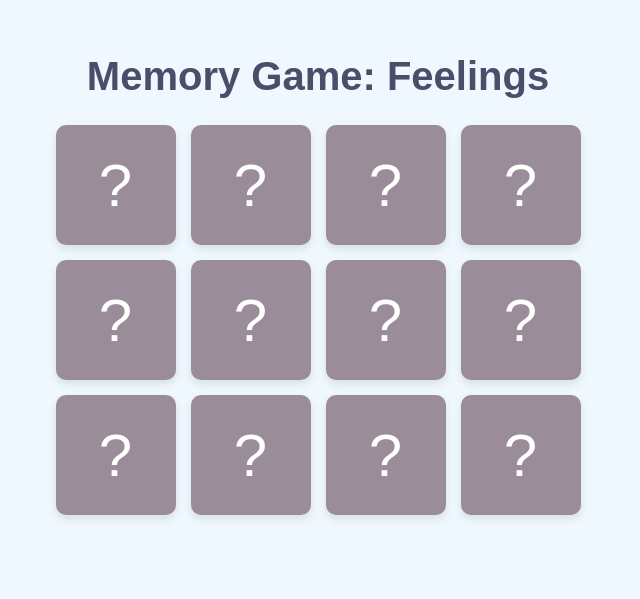
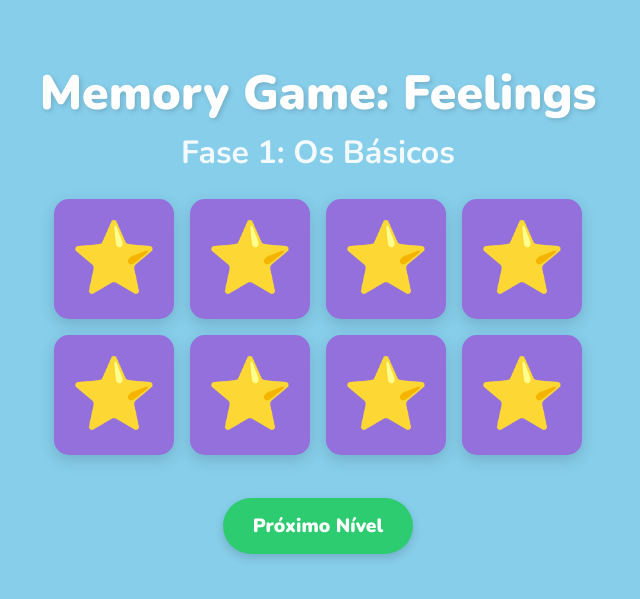
Before and after one commit to professorobama/jogo-da-memoria-sentimentos, a plain HTML site: page index.html in a window 1280 px wide. Shown: the part 129-728 px from the top of the page, without its empty margins (322-962 px from the left). Drawn offline with nearby package versions, Linux system fonts and the light colour scheme.

Commit message:
Versão final do Jogo da Memória com todas as fases

```diff
--- a/css/style.css
+++ b/css/style.css
@@ -1,118 +1,199 @@
-/* Estilos gerais para a página */
+/* --- JOGO DA MEMÓRIA DOS SENTIMENTOS - ESTILO DIVERTIDO --- */
+
+/* 1. Importando uma fonte divertida do Google Fonts */
+@import url('https://fonts.googleapis.com/css2?family=Nunito:wght@700;900&display=swap');
+
+/* 2. Variáveis de Cor (para facilitar a customização) */
+:root {
+    --cor-fundo: #87CEEB; /* Azul céu */
+    --cor-texto-principal: #2c3e50; /* Azul escuro */
+    --cor-frente-carta: #FFD700; /* Amarelo ouro */
+    --cor-verso-carta: #9370DB;  /* Roxo médio */
+    --cor-sombra: rgba(0, 0, 0, 0.15);
+    --cor-botao-proximo: #2ecc71; /* Verde esmeralda */
+    --cor-botao-reiniciar: #e74c3c; /* Vermelho alaranjado */
+}
+
+/* 3. Estilos Gerais */
 body {
-    font-family: Arial, sans-serif; /* Fonte amigável */
-    display: flex; /* Centraliza o conteúdo */
-    flex-direction: column; /* Coloca os itens um embaixo do outro */
-    justify-content: center; /* Alinha verticalmente */
-    align-items: center; /* Alinha horizontalmente */
-    height: 100vh; /* Ocupa a altura toda da tela */
-    background-color: #f0f8ff; /* Um fundo azul claro, como o céu */
+    /* Usando a nova fonte arredondada e divertida */
+    font-family: 'Nunito', sans-serif;
+    font-weight: 700;
+
+    display: flex;
+    flex-direction: column;
+    justify-content: center;
+    align-items: center;
+    min-height: 100vh;
     margin: 0;
+    padding: 20px 0; /* Espaço para não colar no topo/fundo */
+    background: var(--cor-fundo);
+    color: var(--cor-texto-principal);
+    text-align: center;
 }
 
 h1 {
-    color: #4a4e69;
+    font-size: 2.2em;
+    font-weight: 900; /* Extra negrito para o título principal */
+    color: white;
+    text-shadow: 2px 2px 5px var(--cor-sombra);
+    margin-bottom: 5px;
 }
 
-/* Estilos para o tabuleiro do jogo */
-.game-board {
-    display: grid; /* Usamos Grid para criar uma grade perfeita */
-    grid-template-columns: repeat(3, 90px); /* MODIFICADO */
-    gap: 10px; /* Espaço de 10px entre as cartas */
-    perspective: 1000px; /* Efeito de perspectiva 3D para a animação de virar */
+#level-title {
+    font-size: 1.5em;
+    font-weight: 700;
+    color: rgba(255, 255, 255, 0.9);
+    margin-top: 0;
+    margin-bottom: 25px;
 }
 
-/* Estilo base para cada carta */
-.card {
-    width: 90px;
-    height: 90px;
-    position: relative; /* Necessário para posicionar a frente e o verso */
-    transform-style: preserve-3d; /* Mantém o efeito 3D durante a animação */
-    transition: transform 0.6s; /* A animação de virar a carta durará 0.6s */
-    cursor: pointer; /* O mouse vira uma "mãozinha" ao passar por cima */
+/* 4. Tabuleiro do Jogo */
+.game-board {
+    display: grid;
+    gap: 12px;
+    perspective: 1200px; /* Perspectiva 3D mais acentuada */
+
+    /* Layout Padrão (Mobile First) */
+    grid-template-columns: repeat(3, 85px);
+}
+.game-board[data-level="3"] {
+    grid-template-columns: repeat(4, 70px);
 }
 
-/* Quando uma carta tiver a classe "flipped", ela vai virar */
+/* 5. Estilos das Cartas */
+.card {
+    position: relative;
+    cursor: pointer;
+    transform-style: preserve-3d;
+    transition: transform 0.6s cubic-bezier(0.4, 0, 0.2, 1); /* Animação de virar mais suave */
+
+    /* Layout Padrão (Mobile First) */
+    width: 85px;
+    height: 85px;
+}
+.game-board[data-level="3"] .card {
+    width: 70px;
+    height: 70px;
+}
+
+.card:hover {
+    transform: scale(1.05); /* Efeito de zoom sutil ao passar o mouse */
+}
+
 .card.flipped {
     transform: rotateY(180deg);
 }
 
-/* Estilos para a frente e o verso da carta */
 .card-face {
-    position: absolute; /* Coloca a frente e o verso um sobre o outro */
+    position: absolute;
     width: 100%;
     height: 100%;
-    backface-visibility: hidden; /* Esconde o lado de trás do elemento quando ele não está virado para nós */
-    border-radius: 10px;
     display: flex;
     justify-content: center;
     align-items: center;
-    font-size: 20px;
-    box-shadow: 0 4px 8px rgba(0,0,0,0.1);
+
+    border-radius: 15px; /* Cantos bem arredondados */
+    box-shadow: 0 5px 15px var(--cor-sombra);
+    backface-visibility: hidden; /* Essencial para o efeito 3D */
+
+    font-size: 22px;
+    font-weight: 900;
 }
 
-/* Verso da carta (o que vemos no início) */
 .card-back {
-    background-color: #9a8c98;
+    background-color: var(--cor-verso-carta);
     color: white;
-    font-size: 40px; /* Tamanho do ponto de interrogação */
+    font-size: 50px;
+    line-height: 0; /* Alinha melhor o emoji */
+    content: '⭐'; /* Uma estrela no verso é mais legal que '?' */
+}
+/* Para exibir a estrela, sobrescrevemos o '?' do JS */
+.card-back::before {
+    content: '⭐';
+}
+.card-back span {
+    display: none; /* Esconde o '?' que vem do JS */
 }
 
-/* Frente da carta (o conteúdo, emoji ou palavra) */
 .card-front {
-    background-color: #f2e9e4;
-    color: #4a4e69;
-    transform: rotateY(180deg); /* Já começa "virada" para o outro lado */
+    background-color: var(--cor-frente-carta);
+    color: var(--cor-texto-principal);
+    transform: rotateY(180deg);
 }
 
-/* Estilo para a mensagem de vitória */
-#victory-message {
-    text-align: center;
-    margin-top: 20px;
+/* 6. Animação de Recompensa para Pares Corretos */
+@keyframes matchAnimation {
+    0%, 100% { transform: scale(1); }
+    50% { transform: scale(1.15); }
+}
+
+.card.matched {
+    animation: matchAnimation 0.5s ease-in-out;
+}
+
+/* 7. Mensagem de Vitória e Botões */
+#victory-message h2 {
+    font-size: 2.5em;
+    color: white;
+    text-shadow: 2px 2px 5px var(--cor-sombra);
+}
+
+#victory-message button {
+    font-family: 'Nunito', sans-serif;
+    font-weight: 900;
+    font-size: 1.2em;
+    padding: 15px 30px;
+    border: none;
+    border-radius: 50px; /* Botões totalmente arredondados */
+    color: white;
+    cursor: pointer;
+    margin-top: 10px;
+    box-shadow: 0 4px 10px var(--cor-sombra);
+    transition: transform 0.2s ease, box-shadow 0.2s ease;
+}
+
+#victory-message button:hover {
+    transform: translateY(-3px); /* Efeito de "levantar" ao passar o mouse */
+    box-shadow: 0 6px 15px var(--cor-sombra);
+}
+
+#next-level-button {
+    background-color: var(--cor-botao-proximo);
 }
 
 #restart-button {
-    padding: 10px 20px;
-    font-size: 18px;
-    cursor: pointer;
-    border: none;
-    border-radius: 5px;
-    background-color: #4caf50;
-    color: white;
+    background-color: var(--cor-botao-reiniciar);
+    display: none; /* Começa escondido, JS controla a exibição */
 }
 
-/* Classe para esconder elementos */
-.hidden {
-    display: none;
-}
+/* 8. Media Queries para Telas Maiores (Responsividade) */
+@media (min-width: 768px) {
+    h1 { font-size: 3em; }
+    #level-title { font-size: 2em; }
 
-/* Estilos para telas menores (responsivo) */
-/* --- Media Queries para Telas Maiores (Desktop/Tablet) --- */
-@media (min-width: 768px) { /* Aplica esses estilos a partir de 768px de largura */
     .game-board {
-        grid-template-columns: repeat(4, 120px); /* 4 colunas de 120px para desktop */
-        gap: 15px; /* Mais espaço entre as cartas no desktop */
+        gap: 16px;
+        /* Layout Desktop */
+        grid-template-columns: repeat(4, 120px);
+    }
+    .game-board[data-level="3"] {
+        grid-template-columns: repeat(4, 120px);
     }
 
     .card {
-        width: 120px; /* Cartas maiores no desktop */
+        width: 120px;
+        height: 120px;
+    }
+    .game-board[data-level="3"] .card {
+        width: 120px;
         height: 120px;
     }
 
     .card-face {
-        font-size: 28px; /* Texto/emoji maior no desktop */
+        font-size: 28px;
     }
-
     .card-back {
-        font-size: 60px; /* '?' maior no desktop */
-    }
-
-    h1 {
-        font-size: 2.5em; /* Título um pouco maior em telas grandes */
-    }
-
-    #restart-button {
-        padding: 12px 25px;
-        font-size: 20px;
+        font-size: 70px;
     }
 }
--- a/index.html
+++ b/index.html
@@ -7,16 +7,17 @@
     <link rel="stylesheet" href="css/style.css">
 </head>
 <body>
+    <h1>Memory Game: Feelings</h1>
 
-    <h1>Memory Game: Feelings</h1>
+    <h2 id="level-title"></h2>
 
     <div class="game-board"></div>
 
     <div id="victory-message" class="hidden">
-        <h2>You win! 🎉</h2>
+        <h2 id="victory-text"></h2>
+        <button id="next-level-button">Próximo Nível</button>
         <button id="restart-button">Jogar Novamente</button>
     </div>
-
     <script src="js/script.js"></script>
 </body>
 </html>
--- a/js/script.js
+++ b/js/script.js
@@ -1,211 +1,194 @@
-// Lista de todos os sentimentos que estarão no jogo
-// Cada sentimento é um "objeto" com um nome e uma imagem (emoji)
-const feelings = [
+// --- NOVO SCRIPT COMPLETO ---
+
+// 1. ESTRUTURA DE DADOS PARA AS FASES
+const levels = [
+    {
+        level: 1,
+        title: 'Fase 1: Os Básicos',
+        feelings: [
             { name: 'Happy', emoji: '😄' },
             { name: 'Sad', emoji: '😢' },
             { name: 'Angry', emoji: '😡' },
             { name: 'Surprised', emoji: '😲' },
+        ]
+    },
+    {
+        level: 2,
+        title: 'Fase 2: Novos Sentimentos',
+        feelings: [
+            { name: 'Scared', emoji: '😨' },
             { name: 'Silly', emoji: '🤪' },
-    { name: 'Scared', emoji: '😨' },
+            { name: 'Proud', emoji: '😊' },
+            { name: 'Shy', emoji: '😳' },
+        ]
+    },
+    {
+        level: 3,
+        title: 'Fase Final: O Grande Desafio!',
+        get feelings() { return [...levels[0].feelings, ...levels[1].feelings]; }
+    }
 ];
 
+// 2. SELETORES DO DOM
+const gameBoard = document.querySelector('.game-board');
+const levelTitleElement = document.querySelector('#level-title');
+const victoryMessageElement = document.querySelector('#victory-message');
+const victoryTextElement = document.querySelector('#victory-text');
+const nextLevelButton = document.querySelector('#next-level-button');
+const restartButton = document.querySelector('#restart-button');
 
+// 3. VARIÁVEIS DE ESTADO DO JOGO
+let currentLevel = 1;
+let hasFlippedCard = false;
+let lockBoard = false;
+let firstCard, secondCard;
+let matchedPairs = 0;
+let totalPairs = 0;
 
-// O jogo da memória precisa de pares. Vamos duplicar nossa lista de sentimentos.
-// Cada sentimento aparecerá duas vezes: uma com o emoji e outra com a palavra.
-// Isso ainda não é a lógica final, mas é o primeiro passo para definir nosso conteúdo.
+// 4. FUNÇÕES PRINCIPAIS DO JOGO
 
-// --- [COLE O NOVO CÓDIGO ABAIXO DA LISTA 'feelings'] ---
-
-// 1. Selecionar o tabuleiro do jogo no HTML
-const gameBoard = document.querySelector('.game-board');
-
-// 2. Criar o baralho do jogo com os pares
-let gameDeck = [];
-feelings.forEach((feeling) => {
-    // Adiciona a carta com a palavra
-    gameDeck.push({
-        type: feeling.name,
-        content: feeling.name
-    });
-    // Adiciona a carta com o emoji
-    gameDeck.push({
-        type: feeling.name,
-        content: feeling.emoji
-    });
-});
-
-// 3. Embaralhar o baralho (Algoritmo Fisher-Yates)
+// Função para embaralhar o baralho
 function shuffle(array) {
     let currentIndex = array.length, randomIndex;
-
-    // Enquanto ainda existirem elementos para embaralhar.
     while (currentIndex !== 0) {
-        // Pega um elemento restante.
         randomIndex = Math.floor(Math.random() * currentIndex);
         currentIndex--;
-
-        // E troca de lugar com o elemento atual.
-        [array[currentIndex], array[randomIndex]] = [
-            array[randomIndex], array[currentIndex]];
+        [array[currentIndex], array[randomIndex]] = [array[randomIndex], array[currentIndex]];
     }
     return array;
 }
 
-// Embaralha nosso baralho
+// Função para iniciar o jogo em um nível específico
+function startGame(levelIndex) {
+    // Limpa o tabuleiro anterior
+    gameBoard.innerHTML = '';
+    victoryMessageElement.classList.add('hidden');
+
+    // Define os dados do nível atual
+    const levelData = levels[levelIndex - 1];
+    totalPairs = levelData.feelings.length;
+    matchedPairs = 0;
+
+    // Atualiza a interface
+    levelTitleElement.textContent = levelData.title;
+    gameBoard.dataset.level = levelData.level; // Para o CSS adaptar o grid
+
+    // Cria o baralho do nível
+    let gameDeck = [];
+    levelData.feelings.forEach((feeling) => {
+        gameDeck.push({ type: feeling.name, content: feeling.name });
+        gameDeck.push({ type: feeling.name, content: feeling.emoji });
+    });
+
     const shuffledDeck = shuffle(gameDeck);
 
-// 4. Renderizar as cartas no tabuleiro
-function generateCards() {
+    // Renderiza as cartas
     shuffledDeck.forEach((card) => {
-        // Cria todos os elementos HTML para uma carta
         const cardElement = document.createElement('div');
-        const cardFront = document.createElement('div');
-        const cardBack = document.createElement('div');
-
-        // Adiciona as classes CSS que criamos
         cardElement.classList.add('card');
-        cardFront.classList.add('card-face', 'card-front');
-        cardBack.classList.add('card-face', 'card-back');
-
-        // Define o conteúdo da frente e do verso
-        cardFront.textContent = card.content;
-        cardBack.textContent = '?';
-
-        // Adiciona um "identificador" na carta para sabermos qual sentimento ela representa
-        // Isso será MUITO importante para checar se as cartas formam um par
         cardElement.dataset.type = card.type;
 
-        // Monta a estrutura da carta (frente e verso dentro do elemento principal)
+        const cardFront = document.createElement('div');
+        cardFront.classList.add('card-face', 'card-front');
+        cardFront.textContent = card.content;
+
+        const cardBack = document.createElement('div');
+        cardBack.classList.add('card-face', 'card-back');
+        cardBack.innerHTML = '<span>?</span>'; // NOVA LINHA (o CSS vai esconder o span e mostrar a estrela)
+
         cardElement.appendChild(cardFront);
         cardElement.appendChild(cardBack);
 
-        // Adiciona a carta pronta ao tabuleiro
+        cardElement.addEventListener('click', handleCardClick);
         gameBoard.appendChild(cardElement);
     });
 }
 
-// Chama a função para gerar as cartas quando a página carregar
-generateCards();
-
-// --- [COLE O NOVO CÓDIGO ABAIXO DA FUNÇÃO generateCards()] ---
-
-// 5. Lógica principal do Jogo
-
-// Variáveis para controlar o estado do jogo
-let hasFlippedCard = false; // Controla se já tem uma carta virada
-let lockBoard = false;      // "Tranca" o tabuleiro para evitar que mais de 2 cartas sejam viradas
-let firstCard, secondCard;  // Armazena a primeira e a segunda carta clicada
-let matchedPairs = 0; // <-- ADICIONE ESTA LINHA
-
-// Função para virar uma carta
 function handleCardClick(event) {
-    // Se o tabuleiro estiver trancado, não faz nada
     if (lockBoard) return;
-
     const clickedCard = event.currentTarget;
-
-    // Evita o duplo clique na mesma carta
     if (clickedCard === firstCard) return;
 
     clickedCard.classList.add('flipped');
 
     if (!hasFlippedCard) {
-        // Primeiro clique
         hasFlippedCard = true;
         firstCard = clickedCard;
     } else {
-        // Segundo clique
         secondCard = clickedCard;
         checkForMatch();
     }
 }
 
-// Função que checa se as duas cartas viradas são um par
 function checkForMatch() {
     const isMatch = firstCard.dataset.type === secondCard.dataset.type;
-
-    if (isMatch) {
-        // É um par!
-        speak(firstCard.dataset.type); // <-- ADICIONE ESTA LINHA
-        disableCards();
-    } else {
-        // Não é um par.
-        unflipCards();
-    }
+    isMatch ? disableCards() : unflipCards();
 }
 
-// Função para desabilitar as cartas quando o par é encontrado
 function disableCards() {
+    speak(firstCard.dataset.type);
+
+    // ADICIONE ESTAS DUAS LINHAS PARA A ANIMAÇÃO:
+    firstCard.classList.add('matched');
+    secondCard.classList.add('matched');
+
     firstCard.removeEventListener('click', handleCardClick);
     secondCard.removeEventListener('click', handleCardClick);
 
-    matchedPairs++; // <-- ADICIONE ESTA LINHA
-
-    // Verifica se o jogo acabou
-    if (matchedPairs === feelings.length) { // <-- ADICIONE ESTE BLOCO IF
-        // Adiciona um pequeno delay para a última carta acabar de virar
-        setTimeout(() => {
-            showVictoryMessage();
-        }, 600);
+    matchedPairs++;
+    if (matchedPairs === totalPairs) {
+        setTimeout(showVictoryMessage, 600);
     }
 
     resetBoard();
 }
 
-// Função para desvirar as cartas se não formarem um par
 function unflipCards() {
-    // Tranca o tabuleiro para o jogador não clicar em outras cartas enquanto a animação acontece
     lockBoard = true;
-
-    // Dá um tempo (1.2 segundos) para o jogador ver a segunda carta antes de desvirar
     setTimeout(() => {
         firstCard.classList.remove('flipped');
         secondCard.classList.remove('flipped');
-
-        // Destranca o tabuleiro e reseta para a próxima jogada
         resetBoard();
     }, 1200);
 }
 
-// Função para resetar as variáveis do tabuleiro para a próxima rodada
 function resetBoard() {
-    hasFlippedCard = false;
-    lockBoard = false;
-    firstCard = null;
-    secondCard = null;
+    [hasFlippedCard, lockBoard] = [false, false];
+    [firstCard, secondCard] = [null, null];
 }
 
-// 6. Adicionar o evento de clique a cada carta
-const cards = document.querySelectorAll('.card');
-cards.forEach(card => card.addEventListener('click', handleCardClick));
+function showVictoryMessage() {
+    victoryMessageElement.classList.remove('hidden');
 
-// --- [ADICIONE ESTA FUNÇÃO NO FINAL DO SEU SCRIPT] ---
+    if (currentLevel < levels.length) {
+        // Ainda não é a última fase
+        victoryTextElement.textContent = `Fase ${currentLevel} completa!`;
+        nextLevelButton.style.display = 'block';
+        restartButton.style.display = 'none';
+    } else {
+        // Chegou na última fase
+        victoryTextElement.textContent = 'Você zerou o jogo! Parabéns! 🎉';
+        nextLevelButton.style.display = 'none';
+        restartButton.style.display = 'block';
+    }
+}
 
-// 7. Função para pronunciar a palavra em inglês
+// 5. FUNÇÕES DE APOIO E EVENTOS
 function speak(word) {
-    // Cria um objeto de "fala"
     const utterance = new SpeechSynthesisUtterance(word);
-    // Define o idioma para inglês americano
     utterance.lang = 'en-US';
-    // Pede ao sintetizador de voz do navegador para falar
     speechSynthesis.speak(utterance);
 }
 
-// --- [ADICIONE ESTA FUNÇÃO NO FINAL DO SEU SCRIPT] ---
+nextLevelButton.addEventListener('click', () => {
+    currentLevel++;
+    startGame(currentLevel);
+});
 
-// 8. Função para mostrar a tela de vitória e reiniciar o jogo
-function showVictoryMessage() {
-    const victoryMessage = document.querySelector('#victory-message');
-    const restartButton = document.querySelector('#restart-button');
-
-    // Mostra a mensagem de vitória removendo a classe 'hidden'
-    victoryMessage.classList.remove('hidden');
-
-    // Adiciona o evento de clique ao botão de reiniciar
 restartButton.addEventListener('click', () => {
-        // A forma mais simples de reiniciar é recarregar a página.
-        // Isso vai zerar tudo e embaralhar as cartas novamente.
     location.reload();
 });
-}
+
+
+// 6. INICIA O JOGO
+startGame(currentLevel);
```
Lines whose indentation alone changed are shown as unchanged.
